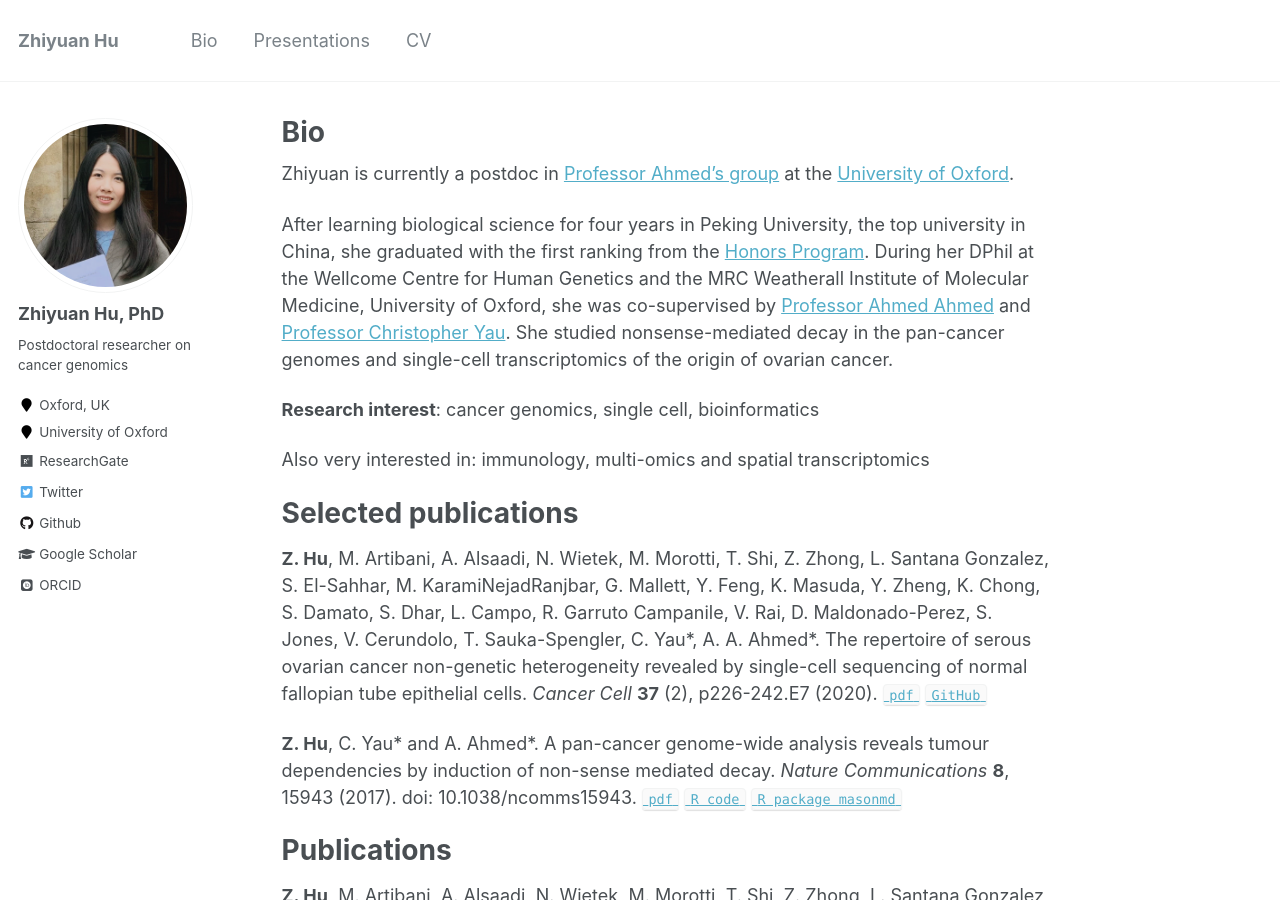
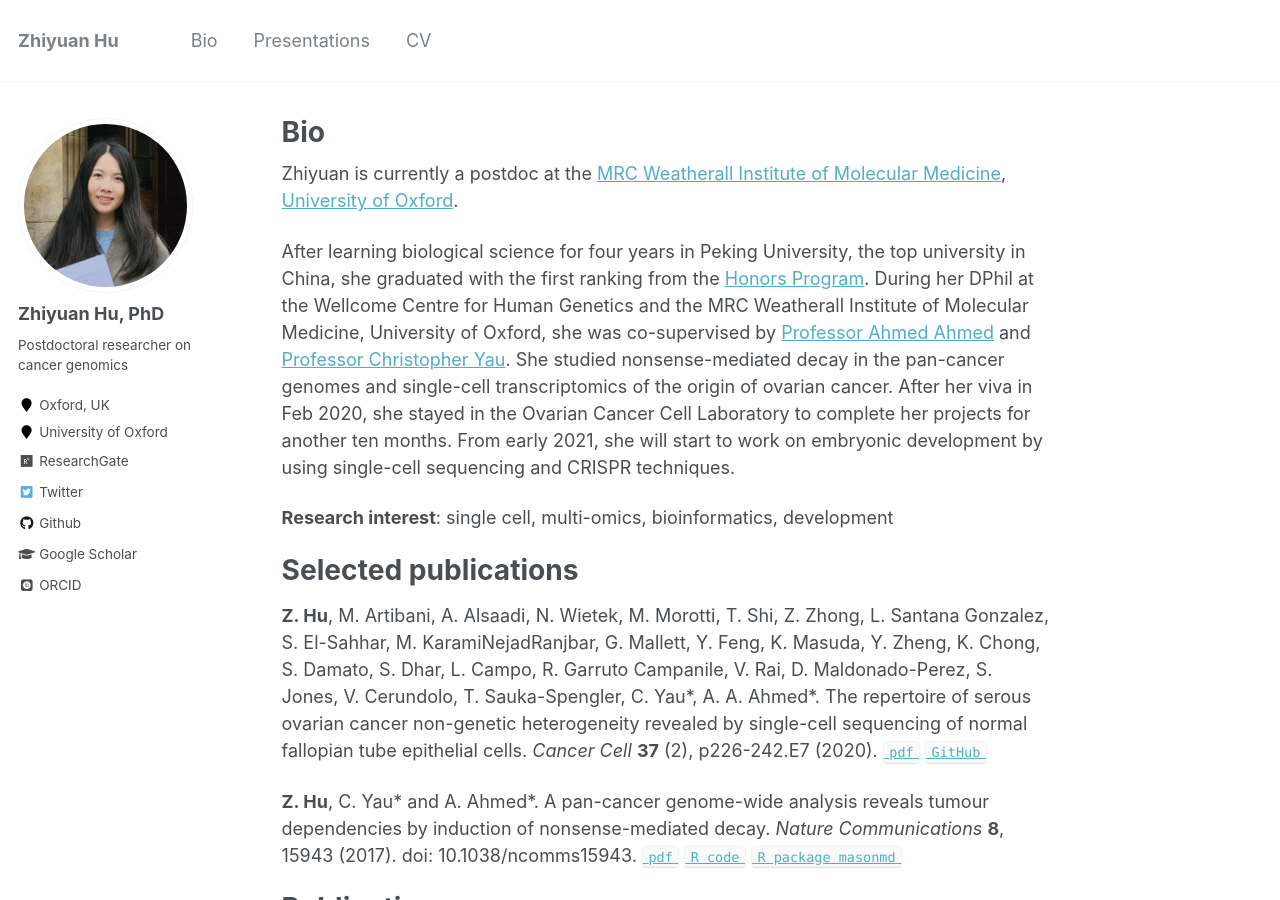
Before and after one commit to ZYBunnyHu/ZYBunnyHu.github.io, a Jekyll site: the page built from _pages/about.md, in a window 1280 px wide and 900 px high. Built offline with Jekyll 4.4.1, drawn with Linux system fonts in a browser that asks for light colours; some web fonts are replaced; some of the changed text lies outside the part shown.

Commit message:
Update about.md

```diff
--- a/_pages/about.md
+++ b/_pages/about.md
@@ -8,14 +8,11 @@
   - /about.html
 ---
 
-Zhiyuan is currently a postdoc in [Professor Ahmed's group](https://www.wrh.ox.ac.uk/research/ovarian-cancer) at the [University of Oxford](http://www.ox.ac.uk).
+Zhiyuan is currently a postdoc at the [MRC Weatherall Institute of Molecular Medicine](https://www.imm.ox.ac.uk), [University of Oxford](http://www.ox.ac.uk).
 
-After learning biological science for four years in Peking University, the top university in China, she graduated with the first ranking from the [Honors Program](http://web.bio.pku.edu.cn/UHPB/). During her DPhil at the Wellcome Centre for Human Genetics and the MRC Weatherall Institute of Molecular Medicine, University of Oxford, she was co-supervised by [Professor Ahmed Ahmed](https://www.imm.ox.ac.uk/people/ahmed-ahmed) and [Professor Christopher Yau](https://cwcyau.github.io). She studied nonsense-mediated decay in the pan-cancer genomes and single-cell transcriptomics of the origin of ovarian cancer.
+After learning biological science for four years in Peking University, the top university in China, she graduated with the first ranking from the [Honors Program](http://web.bio.pku.edu.cn/UHPB/). During her DPhil at the Wellcome Centre for Human Genetics and the MRC Weatherall Institute of Molecular Medicine, University of Oxford, she was co-supervised by [Professor Ahmed Ahmed](https://www.imm.ox.ac.uk/people/ahmed-ahmed) and [Professor Christopher Yau](https://cwcyau.github.io). She studied nonsense-mediated decay in the pan-cancer genomes and single-cell transcriptomics of the origin of ovarian cancer. After her viva in Feb 2020, she stayed in the Ovarian Cancer Cell Laboratory to complete her projects for another ten months. From early 2021, she will start to work on embryonic development by using single-cell sequencing and CRISPR techniques.
 
-**Research interest**: cancer genomics, single cell, bioinformatics
-
-Also very interested in: immunology, multi-omics and spatial transcriptomics
-
+**Research interest**: single cell, multi-omics, bioinformatics, development
 
 Selected publications
 ======
@@ -24,7 +21,7 @@
 [`pdf`](https://www.cell.com/cancer-cell/pdf/S1535-6108(20)30042-8.pdf)  [`GitHub`](https://zhiyhu.github.io/scFT-paper/)
 
 
-__Z. Hu__, C. Yau\* and A. Ahmed\*. A pan-cancer genome-wide analysis reveals tumour dependencies by induction of non-sense mediated decay. *Nature Communications* **8**, 15943 (2017). doi: 10.1038/ncomms15943. [`pdf`](https://www.nature.com/articles/ncomms15943)  [`R code`](https://github.com/zhiyhu/NMD-paper)  [`R package masonmd`](https://github.com/zhiyhu/masonmd)
+__Z. Hu__, C. Yau\* and A. Ahmed\*. A pan-cancer genome-wide analysis reveals tumour dependencies by induction of nonsense-mediated decay. *Nature Communications* **8**, 15943 (2017). doi: 10.1038/ncomms15943. [`pdf`](https://www.nature.com/articles/ncomms15943)  [`R code`](https://github.com/zhiyhu/NMD-paper)  [`R package masonmd`](https://github.com/zhiyhu/masonmd)
 
 
 Publications
@@ -48,7 +45,7 @@
 T. Motohara, K. Masuda, M. Morotti, Y. Zheng, S. El-Sahhar, K. Chong, N. Wietek, A. Alsaadi, M. Karaminejadranjbar, __Z. Hu__, M. Artibani, L. Santana Gonzalez, H. Katabuchi, H. Saya and A. Ahmed. An evolving story of the metastatic voyage of ovarian cancer cells: cellular and molecular orchestration of the adipose-rich metastatic microenvironment. *Oncogene*, **38**, 2885−2898 (2019). [`pdf`](https://www.nature.com/articles/s41388-018-0637-x)
 
 
-__Z. Hu__, C. Yau\* and A. Ahmed\*. A pan-cancer genome-wide analysis reveals tumour dependencies by induction of non-sense mediated decay. *Nature Communications* **8**, 15943 (2017). doi: 10.1038/ncomms15943. [`pdf`](https://www.nature.com/articles/ncomms15943)  [`R code`](https://github.com/zhiyhu/NMD-paper)  [`R package masonmd`](https://github.com/zhiyhu/masonmd)
+__Z. Hu__, C. Yau\* and A. Ahmed\*. A pan-cancer genome-wide analysis reveals tumour dependencies by induction of nonsense-mediated decay. *Nature Communications* **8**, 15943 (2017). doi: 10.1038/ncomms15943. [`pdf`](https://www.nature.com/articles/ncomms15943)  [`R code`](https://github.com/zhiyhu/NMD-paper)  [`R package masonmd`](https://github.com/zhiyhu/masonmd)
 
 
 
```
